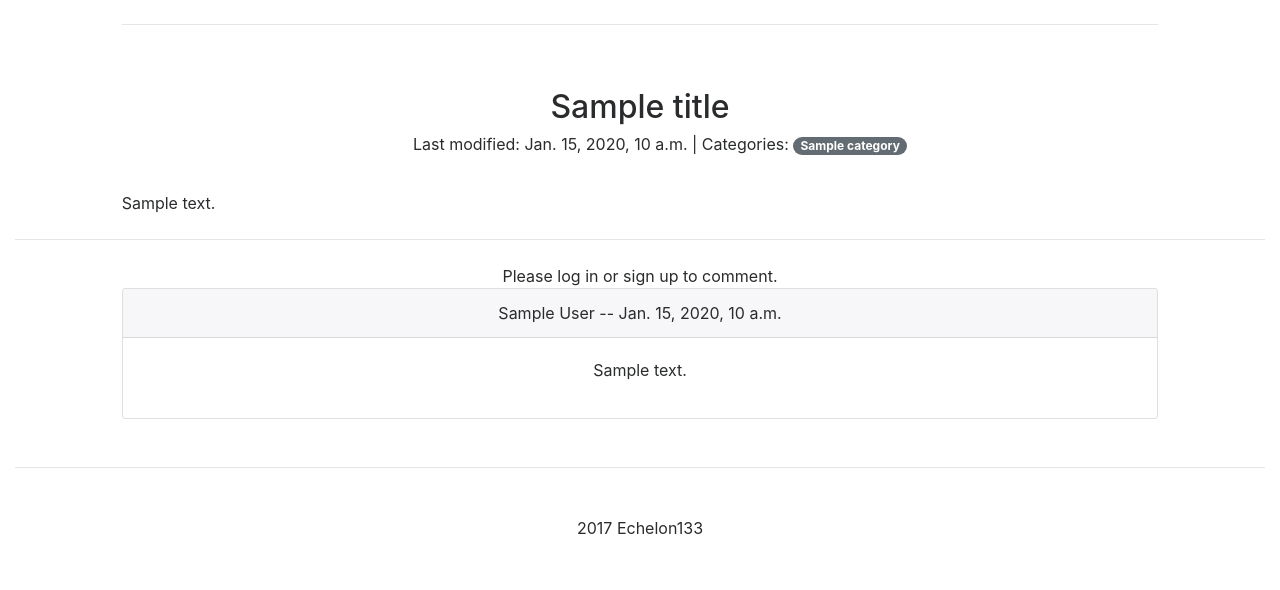
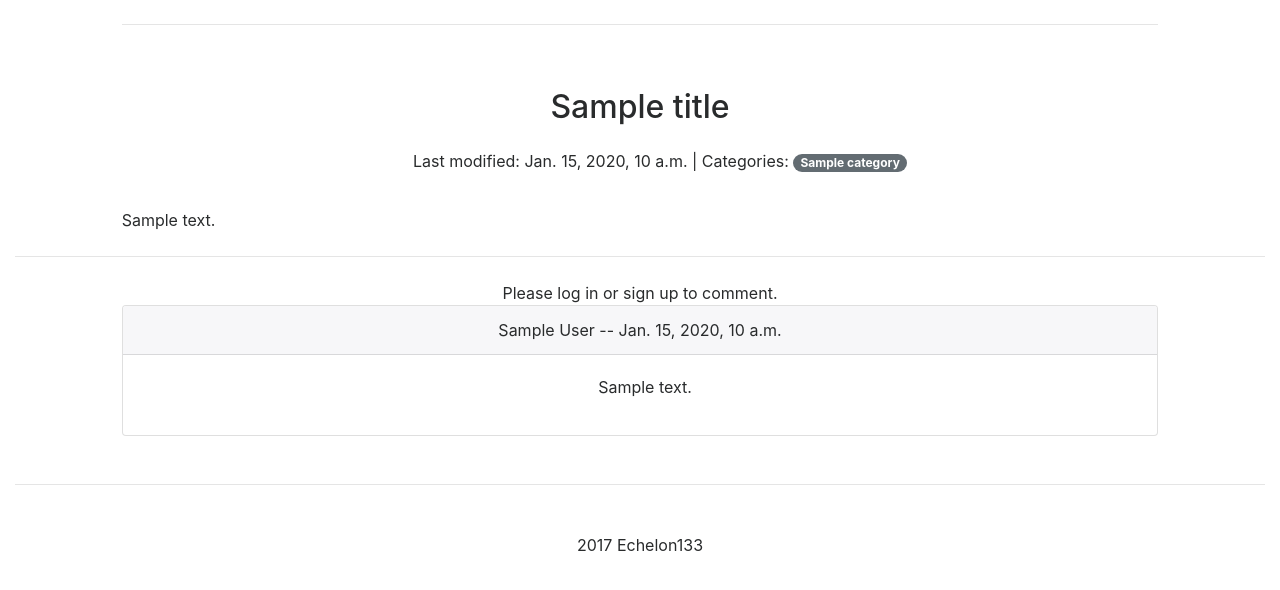
Before and after one commit to Echelon133/Django_blog, a Django app: template blog_app/templates/blog_app/article.html in a window 1280 px wide. Shown: the part 151-741 px from the top of the page. Run offline with Django 3.2, Linux system fonts and the light colour scheme; the template is opened without the code that fills it: most values are stand-ins (such as "Sample title", 1, 10 or a date in 2020); form fields are guessed from the names that the template uses; some libraries are stand-ins or nearby versions.

Commit message:
Changed the order of classes and id's and added few small modifications in custom.css

```diff
--- a/blog_app/static/blog_app/custom.css
+++ b/blog_app/static/blog_app/custom.css
@@ -1,10 +1,9 @@
+nav {
+    margin-top:20px;
+}
+
 #main-header {
     margin-top:15px;
-}
-
-.outer-list li {
-    list-style-type:none;
-    display:inline;
 }
 
 #single-article {
@@ -13,6 +12,14 @@
 
 #single-article section {
     margin-top:35px;
+}
+
+#single-article p {
+    text-indent: 10px;
+}
+
+#single-article aside {
+    margin-top:25px;
 }
 
 #right-section {
@@ -29,6 +36,11 @@
     margin-bottom:30px;
 }
 
-nav {
-    margin-top:20px;
+.card-block p {
+    text-indent: 10px;
 }
+
+.outer-list li {
+    list-style-type:none;
+    display:inline;
+}
```
